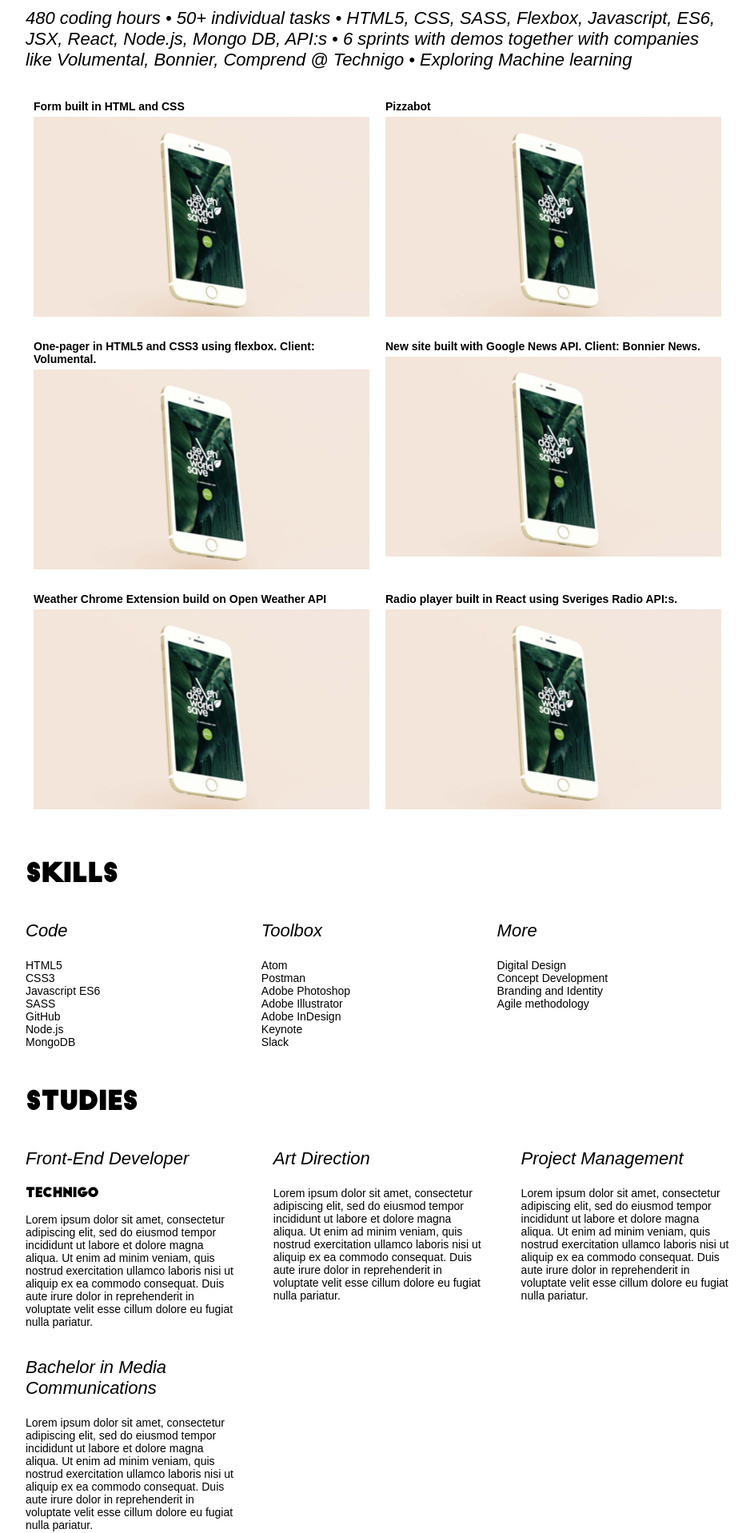
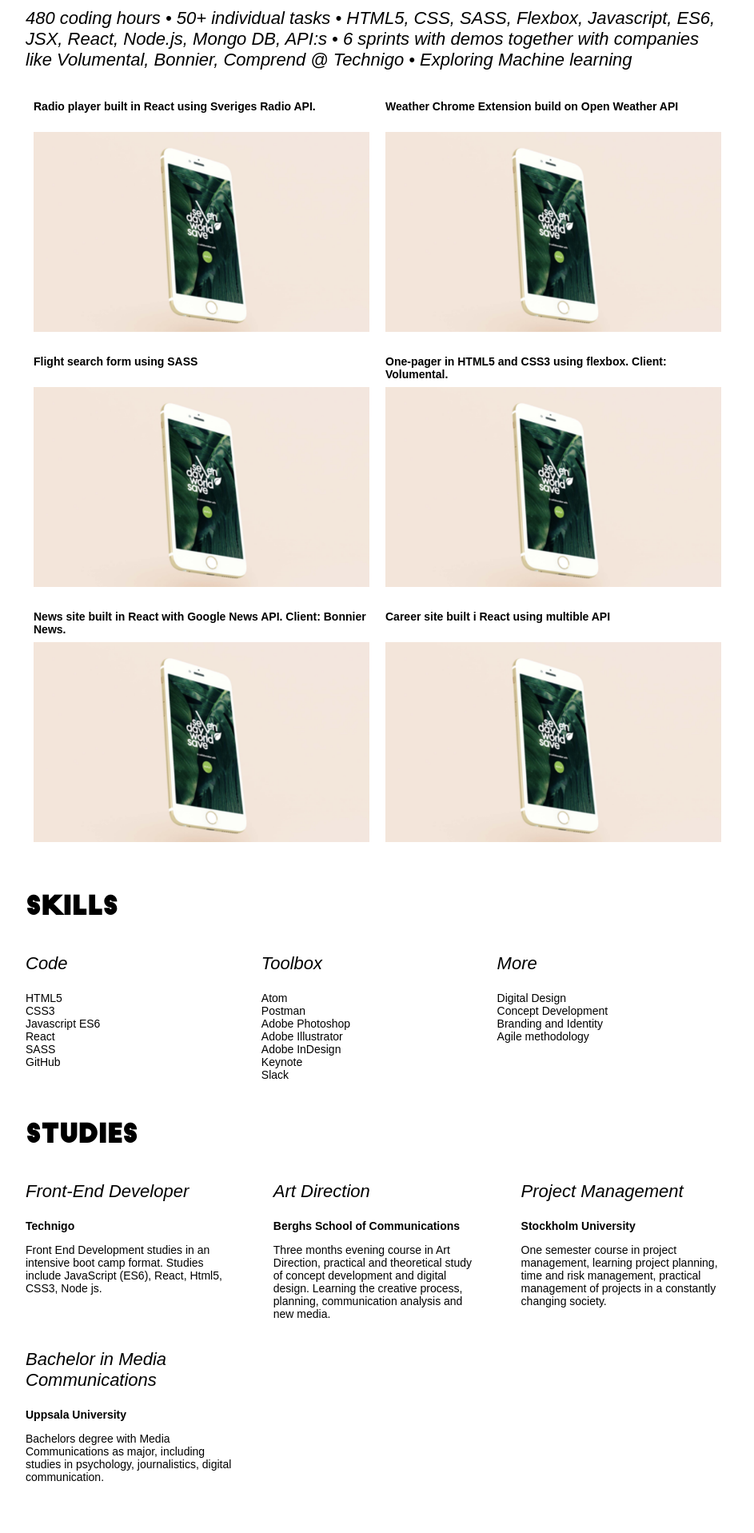
Before and after one commit to LindaOlander/portfolio, a React (Create React App) app: page / in a window 1280 px wide. Shown: the part 460-2377 px from the top of the page at 80% size, without its empty margins (168-1111 px from the left). Built offline with nearby package versions, Linux system fonts and the light colour scheme.

Commit message:
Text changes

```diff
--- a/src/cases.json
+++ b/src/cases.json
@@ -1,58 +1,57 @@
 {
 	"cases": [{
 			"id": "1",
-			"name": "Form built in HTML and CSS",
+			"name": "Radio player built in React using Sveriges Radio API.",
 			"image": "./images/case.png",
-			"code": "Html, CSS, Javascript",
-			"toolbox": "Atom, GiHub",
+			"code": ["React", "HTML5", "CSS3", "Javascript ES6"],
+			"toolbox": ["Atom", "Postman", "Sveriges Radio API", "GitHub"],
 			"more": "",
 			"description": "Lorem ipsum dolor sit amet, consectetur adipiscing elit, sed do eiusmod tempor incididunt ut labore et dolore magna aliqua. Ut enim ad minim veniam, quis nostrud exercitation ullamco laboris nisi ut aliquip ex ea commodo consequat. Duis aute irure dolor in reprehenderit in voluptate velit esse cillum dolore eu fugiat nulla pariatur."
 		},
 		{
 			"id": "2",
-			"name": "Pizzabot",
-			"image": "../images/case.png",
-			"code": "HTML5, CSS3, Javascript",
-			"toolbox": "Atom, GitHub",
+			"name": "Weather Chrome Extension build on Open Weather API",
+			"image": "./images/case.png",
+			"code": ["HTML5", "CSS3", "Javascript"],
+			"toolbox": ["Atom", "Postman", "Open Weather API", "GitHub"],
 			"more": "",
 			"description": "Lorem ipsum dolor sit amet, consectetur adipiscing elit, sed do eiusmod tempor incididunt ut labore et dolore magna aliqua. Ut enim ad minim veniam, quis nostrud exercitation ullamco laboris nisi ut aliquip ex ea commodo consequat. Duis aute irure dolor in reprehenderit in voluptate velit esse cillum dolore eu fugiat nulla pariatur."
 		},
 		{
 			"id": "3",
+			"name": "Flight search form using SASS",
+			"image": "./images/case.png",
+			"code": ["React", "HTML5", "SASS"],
+			"toolbox": ["Atom", "GitHub"],
+			"more": "",
+			"description": "Lorem ipsum dolor sit amet, consectetur adipiscing elit, sed do eiusmod tempor incididunt ut labore et dolore magna aliqua. Ut enim ad minim veniam, quis nostrud exercitation ullamco laboris nisi ut aliquip ex ea commodo consequat. Duis aute irure dolor in reprehenderit in voluptate velit esse cillum dolore eu fugiat nulla pariatur."
+		},
+		{
+			"id": "5",
 			"name": "One-pager in HTML5 and CSS3 using flexbox. Client: Volumental.",
-			"image": "../images/case.png",
-			"code": "HTML5, CSS3, Javascript, GitHub",
-			"toolbox": "Atom, Flexbox, GitHub, Slack, Trello",
+			"image": "./images/case.png",
+			"code": ["HTML5", "CSS3", "Javascript"],
+			"toolbox": ["Atom", "Flexbox", "GitHub", "Slack", "Trello"],
 			"more": "",
 			"description": "Lorem ipsum dolor sit amet, consectetur adipiscing elit, sed do eiusmod tempor incididunt ut labore et dolore magna aliqua. Ut enim ad minim veniam, quis nostrud exercitation ullamco laboris nisi ut aliquip ex ea commodo consequat. Duis aute irure dolor in reprehenderit in voluptate velit esse cillum dolore eu fugiat nulla pariatur."
 		},
 		{
 			"id": "4",
-			"name": "New site built with Google News API. Client: Bonnier News.",
-			"image": "../images/case.png",
-			"code": "HTML5, CSS3, Javascript, GitHub",
-			"toolbox": "Atom, Postman, Google News API, Slack, Trello",
-			"more": "",
-			"description": "Lorem ipsum dolor sit amet, consectetur adipiscing elit, sed do eiusmod tempor incididunt ut labore et dolore magna aliqua. Ut enim ad minim veniam, quis nostrud exercitation ullamco laboris nisi ut aliquip ex ea commodo consequat. Duis aute irure dolor in reprehenderit in voluptate velit esse cillum dolore eu fugiat nulla pariatur."
-		},
-		{
-			"id": "5",
-			"name": "Weather Chrome Extension build on Open Weather API",
-			"image": "../images/case.png",
-			"code": "HTML5, CSS3, Javascript",
-			"toolbox": "Atom, Postman, Open Weather API",
+			"name": "News site built in React with Google News API. Client: Bonnier News.",
+			"image": "./images/case.png",
+			"code": ["React", "HTML5", "CSS3", "Javascript"],
+			"toolbox": ["Atom", "Postman", "Google News API", "Slack", "Trello", "GitHub"],
 			"more": "",
 			"description": "Lorem ipsum dolor sit amet, consectetur adipiscing elit, sed do eiusmod tempor incididunt ut labore et dolore magna aliqua. Ut enim ad minim veniam, quis nostrud exercitation ullamco laboris nisi ut aliquip ex ea commodo consequat. Duis aute irure dolor in reprehenderit in voluptate velit esse cillum dolore eu fugiat nulla pariatur."
 		},
 		{
 			"id": "6",
-			"name": "Radio player built in React using Sveriges Radio API:s.",
-			"image": "../images/case.png",
-			"code": "HTML5, CSS3, Javascript ES6, React, SASS, GitHub",
-			"toolbox": "Atom, Postman",
+			"name": "Career site built i React using multible API",
+			"image": "./images/case.png",
+			"code": ["React", "HTML5", "CSS3", "Javascript", "API:s"],
+			"toolbox": ["Atom", "Postman", "API", "Slack", "Trello", "GitHub"],
 			"more": "",
 			"description": "Lorem ipsum dolor sit amet, consectetur adipiscing elit, sed do eiusmod tempor incididunt ut labore et dolore magna aliqua. Ut enim ad minim veniam, quis nostrud exercitation ullamco laboris nisi ut aliquip ex ea commodo consequat. Duis aute irure dolor in reprehenderit in voluptate velit esse cillum dolore eu fugiat nulla pariatur."
 		}
-
 	]
 }
--- a/src/components/AboutBox/AboutBox.js
+++ b/src/components/AboutBox/AboutBox.js
@@ -11,7 +11,7 @@ class AboutBox extends React.Component {
         </div>
         <div className="aboutBoxText">
           <h2>Linda Olander</h2>
-          <h1>FrontEnd Developer + Digital Designer</h1>
+          <h1>FrontEnd Developer + Graphic Designer</h1>
           <p>Lorem ipsum dolor sit amet, consectetur adipiscing elit, sed do eiusmod tempor incididunt ut labore et dolore magna aliqua. Ut enim ad minim veniam, quis nostrud exercitation ullamco laboris nisi ut aliquip ex ea commodo consequat. Duis aute irure dolor in reprehenderit in voluptate velit esse cillum dolore eu fugiat nulla pariatur. </p>
           <GithubButton />
         </div>
--- a/src/components/Case.js
+++ b/src/components/Case.js
@@ -1,7 +1,7 @@
 import React from "react"
 import { HashRouter as Router, Route, Link } from "react-router-dom"
 import CasePage from "./CasePage/CasePage"
-import BackBox from "./BackBox/BackBox"
+import BackBox from "../BackBox/BackBox"
 import casesJson from "../cases.json"
 
 class Case extends React.Component {
--- a/src/components/CaseBox/CaseBox.js
+++ b/src/components/CaseBox/CaseBox.js
@@ -8,7 +8,7 @@ class CaseBox extends React.Component {
 
       <div className="caseBox">
         <Link to={`/case/${this.props.id}`}>
-          <h5>{this.props.title}</h5>
+          <div className="caseTitle"><h5>{this.props.title}</h5></div>
           <img className="caseImageBox" src={this.props.image} alt="Case" />
         </Link>
       </div>
--- a/src/components/SkillBox/SkillBox.js
+++ b/src/components/SkillBox/SkillBox.js
@@ -14,10 +14,9 @@ class SkillBox extends React.Component {
               <li>HTML5</li>
               <li>CSS3</li>
               <li>Javascript ES6</li>
+              <li>React</li>
               <li>SASS</li>
               <li>GitHub</li>
-              <li>Node.js</li>
-              <li>MongoDB</li>
             </ul>
           </div>
 
--- a/src/components/StudiesBox/StudiesBox.js
+++ b/src/components/StudiesBox/StudiesBox.js
@@ -10,23 +10,27 @@ class StudiesBox extends React.Component {
 
           <div className="studies">
             <h3>Front-End Developer</h3>
-            <h4>Technigo</h4>
-            <p>Lorem ipsum dolor sit amet, consectetur adipiscing elit, sed do eiusmod tempor incididunt ut labore et dolore magna aliqua. Ut enim ad minim veniam, quis nostrud exercitation ullamco laboris nisi ut aliquip ex ea commodo consequat. Duis aute irure dolor in reprehenderit in voluptate velit esse cillum dolore eu fugiat nulla pariatur. </p>
+            <h5>Technigo</h5>
+            <p>Front End Development studies in an intensive boot camp format. Studies include JavaScript (ES6), React, Html5, CSS3, Node js.</p>
           </div>
 
           <div className="studies">
             <h3>Art Direction</h3>
-            <p>Lorem ipsum dolor sit amet, consectetur adipiscing elit, sed do eiusmod tempor incididunt ut labore et dolore magna aliqua. Ut enim ad minim veniam, quis nostrud exercitation ullamco laboris nisi ut aliquip ex ea commodo consequat. Duis aute irure dolor in reprehenderit in voluptate velit esse cillum dolore eu fugiat nulla pariatur. </p>
+            <h5>Berghs School of Communications</h5>
+            <p>Three months evening course in Art Direction, practical and theoretical study of concept development and digital design.
+            Learning the creative process, planning, communication analysis and new media.</p>
           </div>
 
           <div className="studies">
             <h3>Project Management</h3>
-            <p>Lorem ipsum dolor sit amet, consectetur adipiscing elit, sed do eiusmod tempor incididunt ut labore et dolore magna aliqua. Ut enim ad minim veniam, quis nostrud exercitation ullamco laboris nisi ut aliquip ex ea commodo consequat. Duis aute irure dolor in reprehenderit in voluptate velit esse cillum dolore eu fugiat nulla pariatur. </p>
+            <h5>Stockholm University</h5>
+            <p>One semester course in project management, learning project planning, time and risk management, practical management of projects in a constantly changing society.</p>
           </div>
 
           <div className="studies">
             <h3>Bachelor in Media Communications</h3>
-            <p>Lorem ipsum dolor sit amet, consectetur adipiscing elit, sed do eiusmod tempor incididunt ut labore et dolore magna aliqua. Ut enim ad minim veniam, quis nostrud exercitation ullamco laboris nisi ut aliquip ex ea commodo consequat. Duis aute irure dolor in reprehenderit in voluptate velit esse cillum dolore eu fugiat nulla pariatur. </p>
+            <h5>Uppsala University</h5>
+            <p>Bachelors degree with Media Communications as major, including studies in psychology, journalistics, digital communication. </p>
           </div>
 
         </div>
--- a/src/index.css
+++ b/src/index.css
@@ -204,6 +204,10 @@ a {
   width: calc(50% - 20px);
 }
 
+.caseTitle {
+  min-height: 40px;
+}
+
 .caseImageBox {
   width: 100%;
   height: 250px;
```
